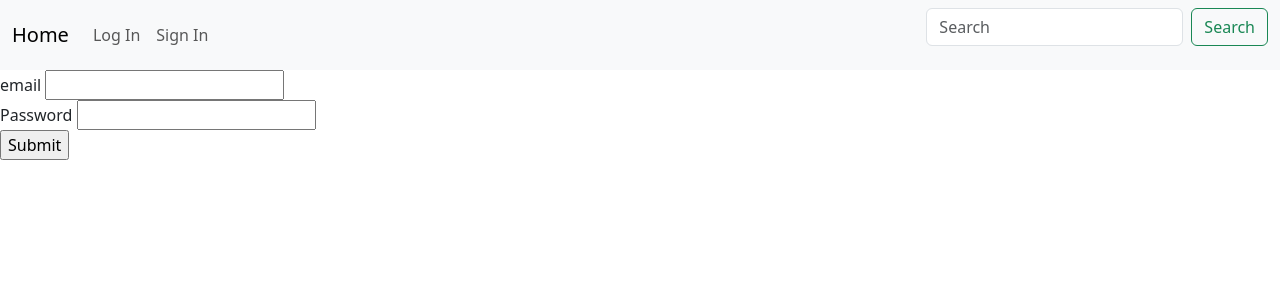
After one commit to amir62886/SHOP, a Flask app: page /login in a window 1280 px wide. The commit adds this page. Shown: the top 300 px of the page. Run offline with Flask 3, Linux system fonts and the light colour scheme.

Commit message:
classproject

```diff
--- a/app.py
+++ b/app.py
@@ -1,7 +1,7 @@
 from flask import Flask, render_template, request, redirect
 from flask_sqlalchemy import SQLAlchemy
 from werkzeug.security import generate_password_hash, check_password_hash
-from flask_login import LoginManager, login_user, login_required, current_user
+from flask_login import LoginManager, login_user, login_required, current_user, logout_user
 
 app = Flask(__name__)
 app.config['SQLALCHEMY_DATABASE_URI'] = 'sqlite:///DB.db'
@@ -26,7 +26,7 @@ class User(db.Model):
         user = self.query.filter_by(id = user_id).first()
         return user
 
-    def is_autenticated(self):
+    def is_authenticated(self):
         return True
 
     def is_active(self):
@@ -89,3 +89,22 @@ def registration():
         db.session.commit()
         return "User added"
     return render_template("registration.html")
+
+
+@app.route("/login", methods=['POST','GET'])
+def login():
+    if request.method == 'POST':
+        email = request.form["email"]
+        password = request.form["password"]
+        user = User.query.filter_by(email = email).first()
+        if user and check_password_hash(user.hashedPassword, password):
+            login_user(user)
+            return redirect('/')
+        return render_template('login.html')
+    return render_template('login.html')
+
+@app.route('/logout')
+@login_required
+def logout():
+    logout_user()
+    return redirect('/')
--- /dev/null
+++ b/templates/login.html
@@ -0,0 +1,21 @@
+{% extends 'navbar.html' %}
+{% block body %}
+
+
+    <form method="post">
+        <div>
+            <label>email</label>
+            <input type="email" name = "email">
+        </div>
+
+        <div>
+            <label>Password</label>
+            <input type="password"  name = "password">
+        </div>
+        <input type="submit">
+
+    </form>
+
+
+
+    {% endblock %}
--- a/templates/navbar.html
+++ b/templates/navbar.html
@@ -11,15 +11,21 @@
     </button>
     <div class="collapse navbar-collapse" id="navbarTogglerDemo02">
       <ul class="navbar-nav me-auto mb-2 mb-lg-0">
+        {% if current_user.is_authenticated %}
         <li class="nav-item">
           <a class="nav-link "  href="/addproduct">Add Product</a>
         </li>
+        <li class="nav-item">
+          <a class="nav-link "  href="/logout">Exit</a>
+        </li>
+        {% else %}
         <li class="nav-item">
           <a class="nav-link" href="/login">Log In</a>
         </li>
         <li class="nav-item">
           <a class="nav-link" href="/registration">Sign In</a>
         </li>
+        {% endif %}
       </ul>
       <form class="d-flex" role="search">
         <input class="form-control me-2" type="search" placeholder="Search" aria-label="Search">
```
Also changed, not shown: instance/DB.db.
